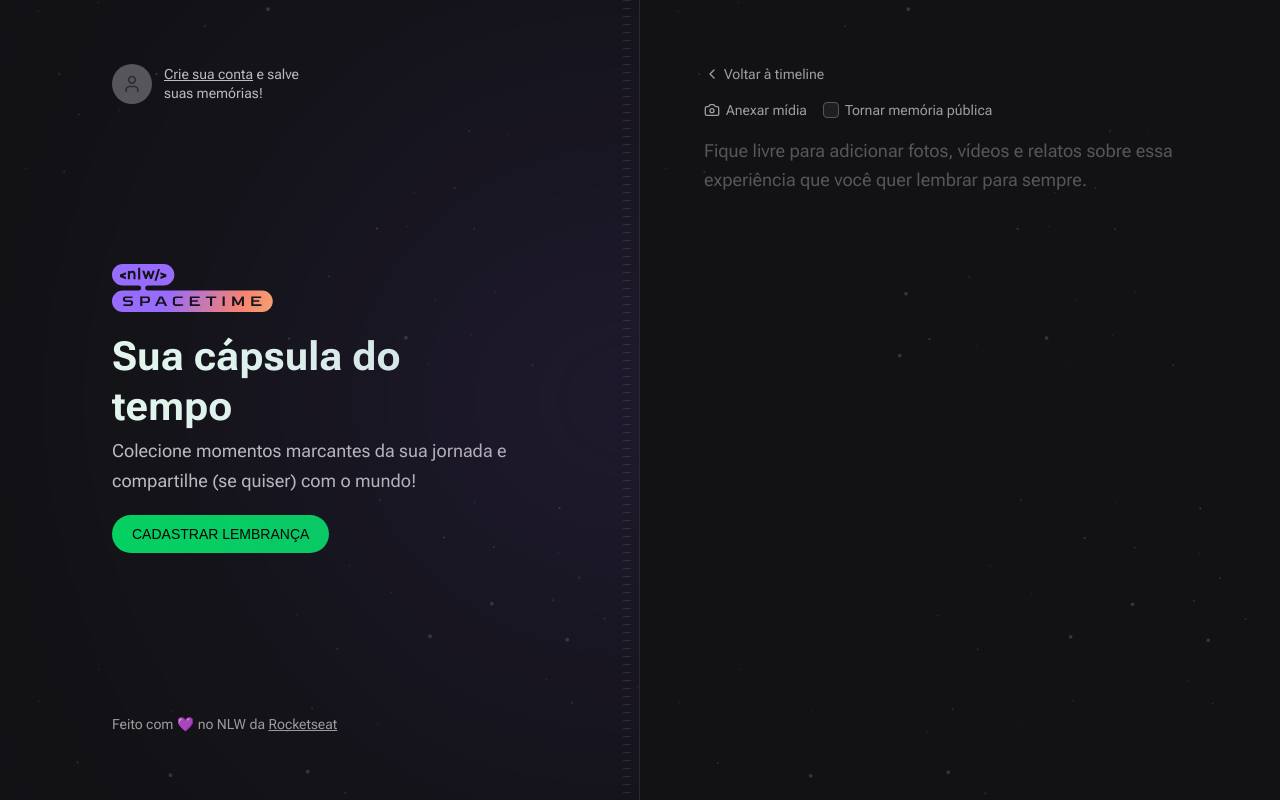
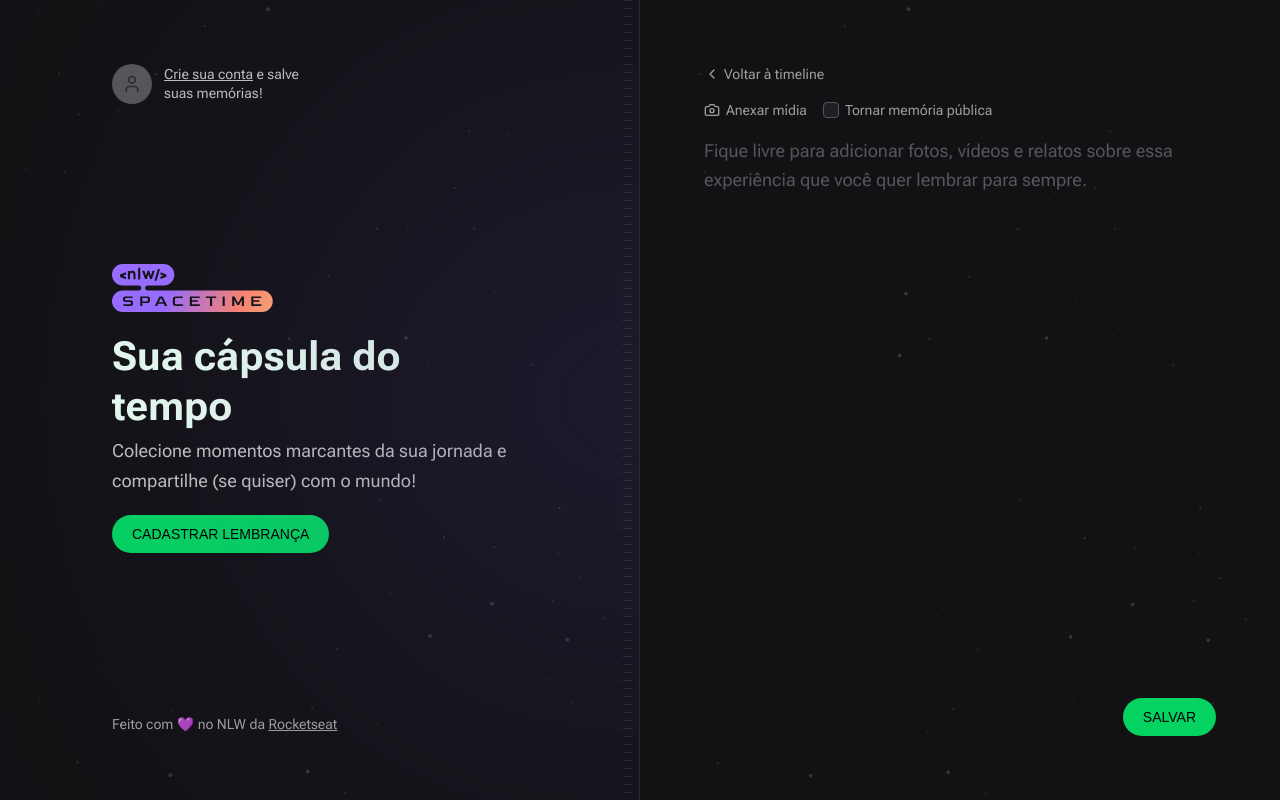
Before and after one commit to luismonte10/NLW-Spacetime, a Next.js app in the folder web/: page /memories/new in a window 1280 px wide. Built offline with nearby package versions, Linux system fonts and the light colour scheme; no server answers; a web font is replaced by a local one.

Commit message:
feat(frontend):  implements a submit form to api

```diff
--- a/web/src/app/memories/new/page.tsx
+++ b/web/src/app/memories/new/page.tsx
@@ -1,5 +1,5 @@
-import MediaPicker from '@/components/MediaPicker'
-import { Camera, ChevronLeft } from 'lucide-react'
+import NewMemoryForm from '@/components/NewMemoryForm'
+import { ChevronLeft } from 'lucide-react'
 import Link from 'next/link'
 
 export default function NewMemory() {
@@ -13,40 +13,7 @@
         Voltar à timeline
       </Link>
 
-      <form className="flex flex-1 flex-col gap-2">
-        <div className="flex items-center gap-4">
-          <label
-            htmlFor="media"
-            className="flex cursor-pointer items-center gap-1.5 text-sm text-gray-200 hover:text-gray-100"
-          >
-            <Camera className="h-4 w-4" />
-            Anexar mídia
-          </label>
-
-          <label
-            htmlFor="isPublic"
-            className="flex items-center gap-1.5 text-sm text-gray-200 hover:text-gray-100"
-          >
-            <input
-              type="checkbox"
-              name="isPublic"
-              id="isPublic"
-              value="true"
-              className="h-4 w-4 rounded border-gray-400 bg-gray-700 text-purple-500"
-            />
-            Tornar memória pública
-          </label>
-        </div>
-
-        <MediaPicker />
-
-        <textarea
-          name="content"
-          spellCheck={false}
-          className="w-full flex-1 resize-none rounded border-0 bg-transparent p-0 text-lg leading-relaxed text-gray-100 placeholder:text-gray-400 focus:ring-0"
-          placeholder="Fique livre para adicionar fotos, vídeos e relatos sobre essa experiência que você quer lembrar para sempre."
-        />
-      </form>
+      <NewMemoryForm />
     </div>
   )
 }
--- a/web/src/components/MediaPicker.tsx
+++ b/web/src/components/MediaPicker.tsx
@@ -2,7 +2,7 @@
 
 import { ChangeEvent, useState } from 'react'
 
-export default function MediaPicker() {
+export function MediaPicker() {
   const [preview, setPreview] = useState<string | null>(null)
 
   function onFileSelected(event: ChangeEvent<HTMLInputElement>) {
@@ -21,6 +21,7 @@
     <>
       <input
         onChange={onFileSelected}
+        name="coverUrl"
         type="file"
         id="media"
         className="invisible h-0 w-0"
--- /dev/null
+++ b/web/src/components/NewMemoryForm.tsx
@@ -0,0 +1,93 @@
+'use client'
+
+import { Camera } from 'lucide-react'
+import { MediaPicker } from './MediaPicker'
+import { FormEvent } from 'react'
+import Cookie from 'js-cookie'
+import { api } from '@/lib/api'
+import { useRouter } from 'next/navigation'
+
+export default function NewMemoryForm() {
+  const router = useRouter()
+
+  async function handleCreateMemory(event: FormEvent<HTMLFormElement>) {
+    event.preventDefault()
+
+    const formData = new FormData(event.currentTarget)
+
+    const fileToUpload = formData.get('coverUrl')
+
+    let coverUrl = ''
+
+    if (fileToUpload) {
+      const uploadFormData = new FormData()
+
+      uploadFormData.set('file', fileToUpload)
+
+      const uploadResponse = await api.post('/upload', uploadFormData)
+
+      coverUrl = uploadResponse.data.fileUrl
+    }
+
+    const token = Cookie.get('token')
+
+    await api.post(
+      '/memories',
+      {
+        coverUrl,
+        content: formData.get('content'),
+        isPublic: formData.get('isPublic'),
+      },
+      {
+        headers: {
+          Authorization: `Bearer ${token}`,
+        },
+      },
+    )
+
+    router.push('/')
+  }
+  return (
+    <form onSubmit={handleCreateMemory} className="flex flex-1 flex-col gap-2">
+      <div className="flex items-center gap-4">
+        <label
+          htmlFor="media"
+          className="flex cursor-pointer items-center gap-1.5 text-sm text-gray-200 hover:text-gray-100"
+        >
+          <Camera className="h-4 w-4" />
+          Anexar mídia
+        </label>
+
+        <label
+          htmlFor="isPublic"
+          className="flex items-center gap-1.5 text-sm text-gray-200 hover:text-gray-100"
+        >
+          <input
+            type="checkbox"
+            name="isPublic"
+            id="isPublic"
+            value="true"
+            className="h-4 w-4 rounded border-gray-400 bg-gray-700 text-purple-500"
+          />
+          Tornar memória pública
+        </label>
+      </div>
+
+      <MediaPicker />
+
+      <textarea
+        name="content"
+        spellCheck={false}
+        className="w-full flex-1 resize-none rounded border-0 bg-transparent p-0 text-lg leading-relaxed text-gray-100 placeholder:text-gray-400 focus:ring-0"
+        placeholder="Fique livre para adicionar fotos, vídeos e relatos sobre essa experiência que você quer lembrar para sempre."
+      />
+
+      <button
+        className="inline-block self-end rounded-full bg-green-500 px-5 py-3 font-alt text-sm uppercase leading-none text-black hover:bg-green-600"
+        type="submit"
+      >
+        Salvar
+      </button>
+    </form>
+  )
+}
```
